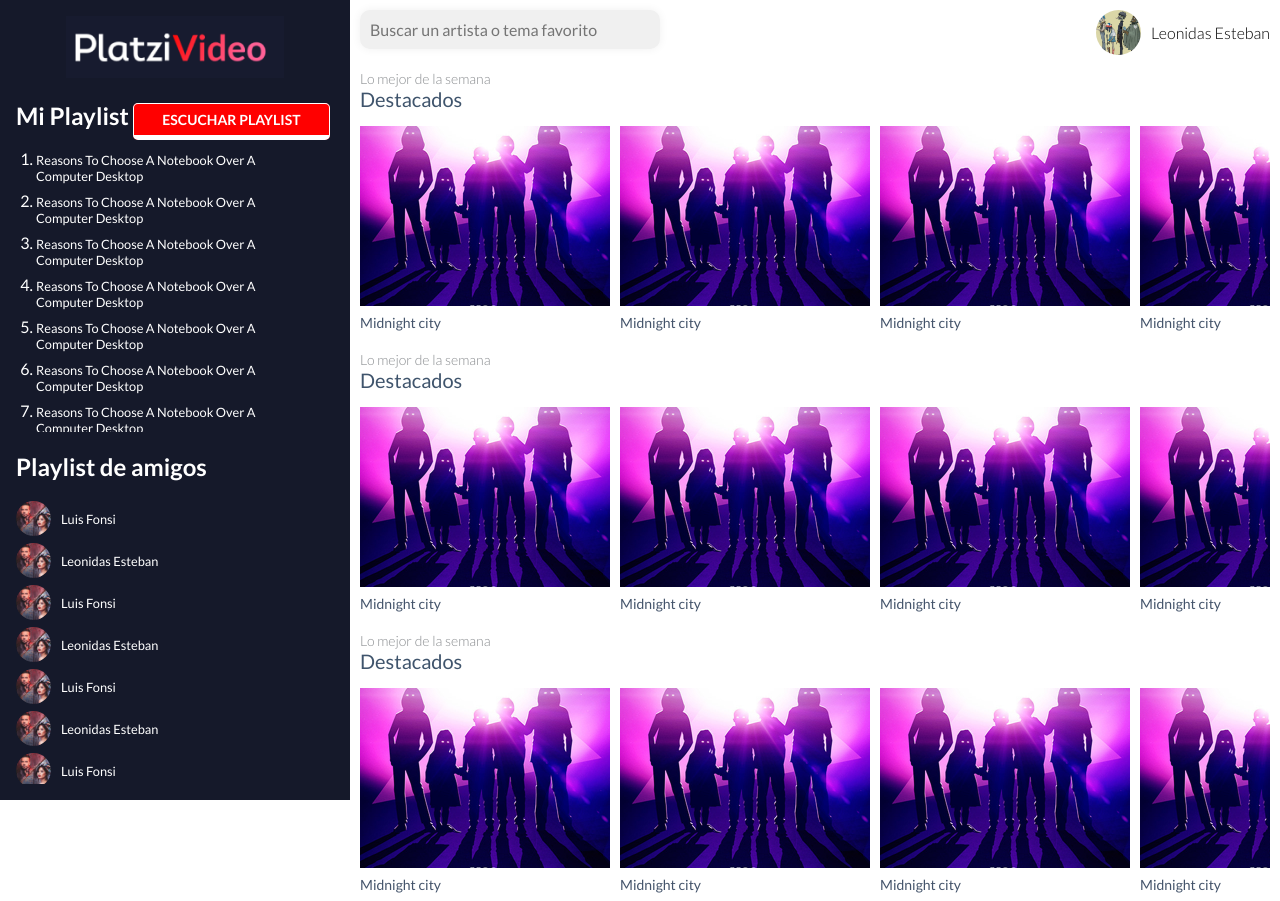
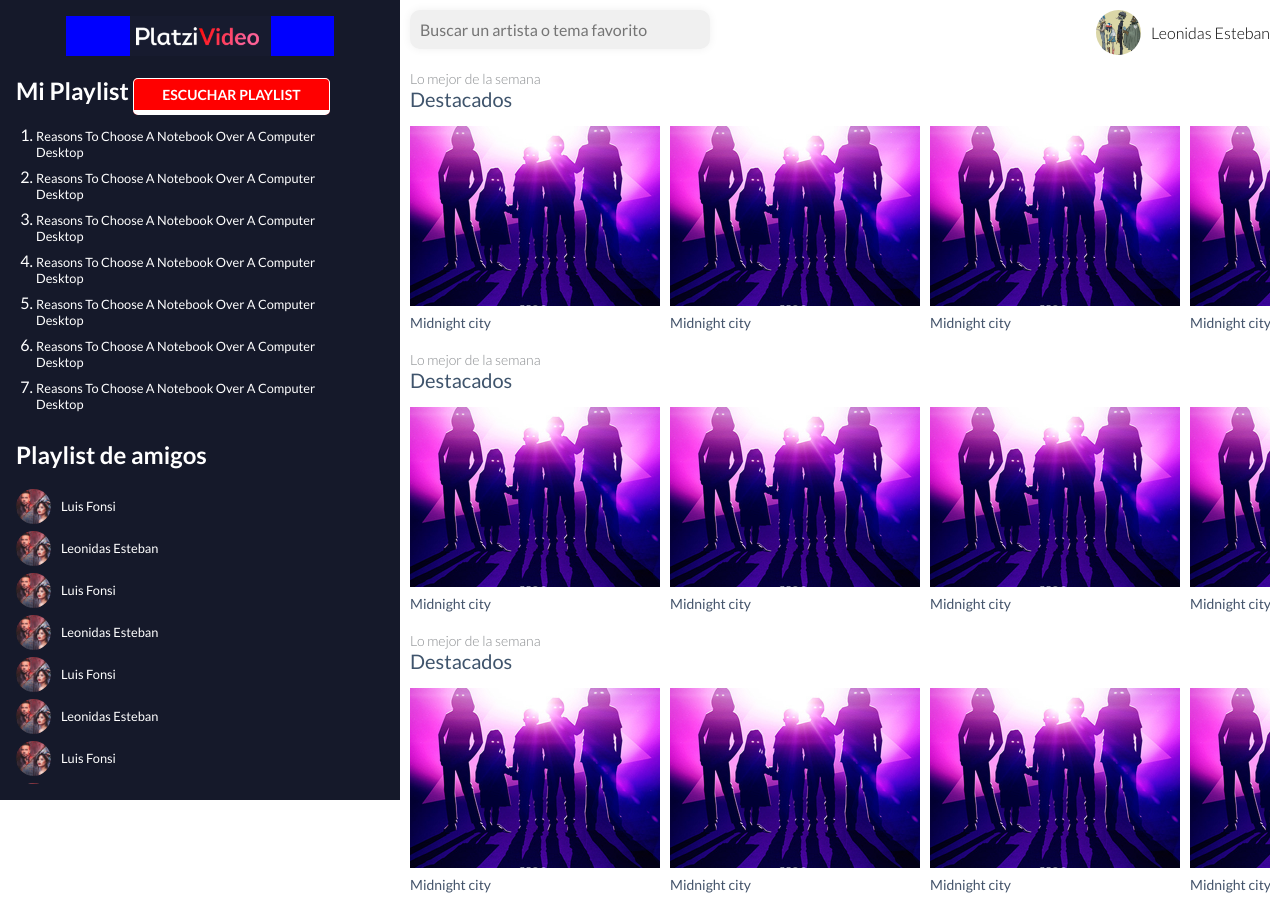
Before and after one commit to JannCarloMoreno/PostCSS, a website: page postcss/index.html in a window 1280 px wide. Shown: the top 901 px of the page. Drawn offline with Linux system fonts and the light colour scheme.

Commit message:
image set for retina display (already supported)

```diff
--- a/postcss/index.html
+++ b/postcss/index.html
@@ -12,7 +12,6 @@
       <div class="sidebar">
         <div class="logo">
           <figure class="logo-image">
-            <img src="src/images/platzi-video.png" alt="Platzi Video - la Plataforma de videos cheveres"/>
           </figure>
         </div>
         <div class="sidebarPlaylist">
--- a/postcss/package.json
+++ b/postcss/package.json
@@ -12,6 +12,7 @@
     "postcss-apply": "^0.12.0",
     "postcss-cli": "^6.1.1",
     "postcss-custom-media": "^7.0.7",
+    "postcss-image-set": "^1.0.0",
     "postcss-preset-env": "^6.6.0"
   },
   "devDependencies": {},
--- a/postcss/postcss.config.js
+++ b/postcss/postcss.config.js
@@ -1,5 +1,6 @@
 module.exports = {
 	plugins: [
+		/*require('postcss-image-set'),*/
 		require('postcss-apply'),
 		require('postcss-custom-media')({
 			preserve: false,
--- a/postcss/src/css/home.css
+++ b/postcss/src/css/home.css
@@ -34,7 +34,7 @@ body {
     background: var(--lightColor);
     display: grid;
     height: calc(var(--viewportHeight)*2);
-    grid-template-columns: 350px 1fr;
+    grid-template-columns: 400px 1fr;
     grid-template-rows: 1fr 150px;
     grid-template-areas: "sidebar primary"
                          "sidebar featuring";
@@ -67,6 +67,13 @@ body {
   .logo {
     width: calc(100% - 100px);
     margin: 0 auto;
+    background: blue;
+    height: 40px;
+    /*background-image: image-set(url() densidad, url() densidad);*/
+    background-image: image-set(url('../../src/images/platzi-video.png') 1x, url('../../src/images/platzi-video-2x.png') 2x, url('../../src/images/platzi-video-3x.png') 300dpi);
+    background-size: contain;
+    background-repeat: no-repeat;
+    background-position: center;
   }
   .logo-image {
     margin: 0;
```
Also changed, not shown: postcss/dist/css/home.css, postcss/src/images/platzi-video-2x.png (added), postcss/src/images/platzi-video-3x.png (added), 1 other file.
